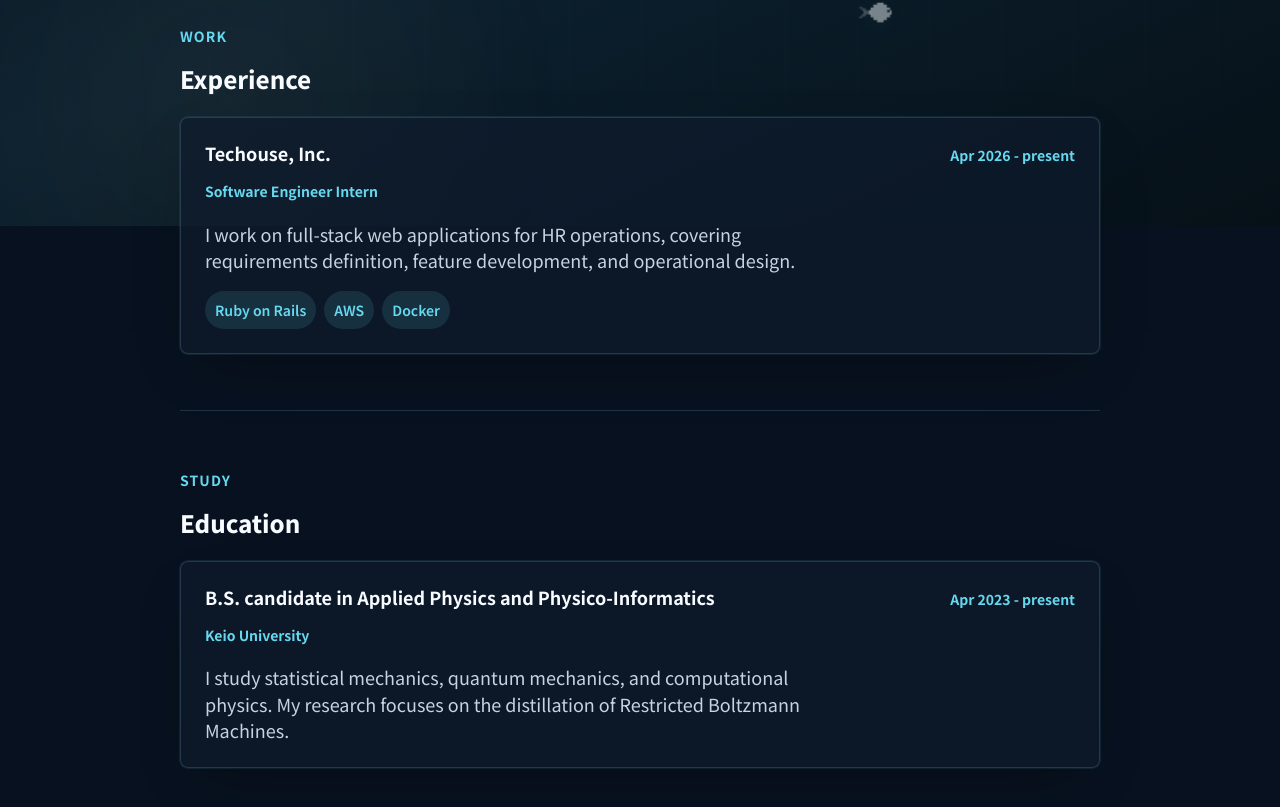
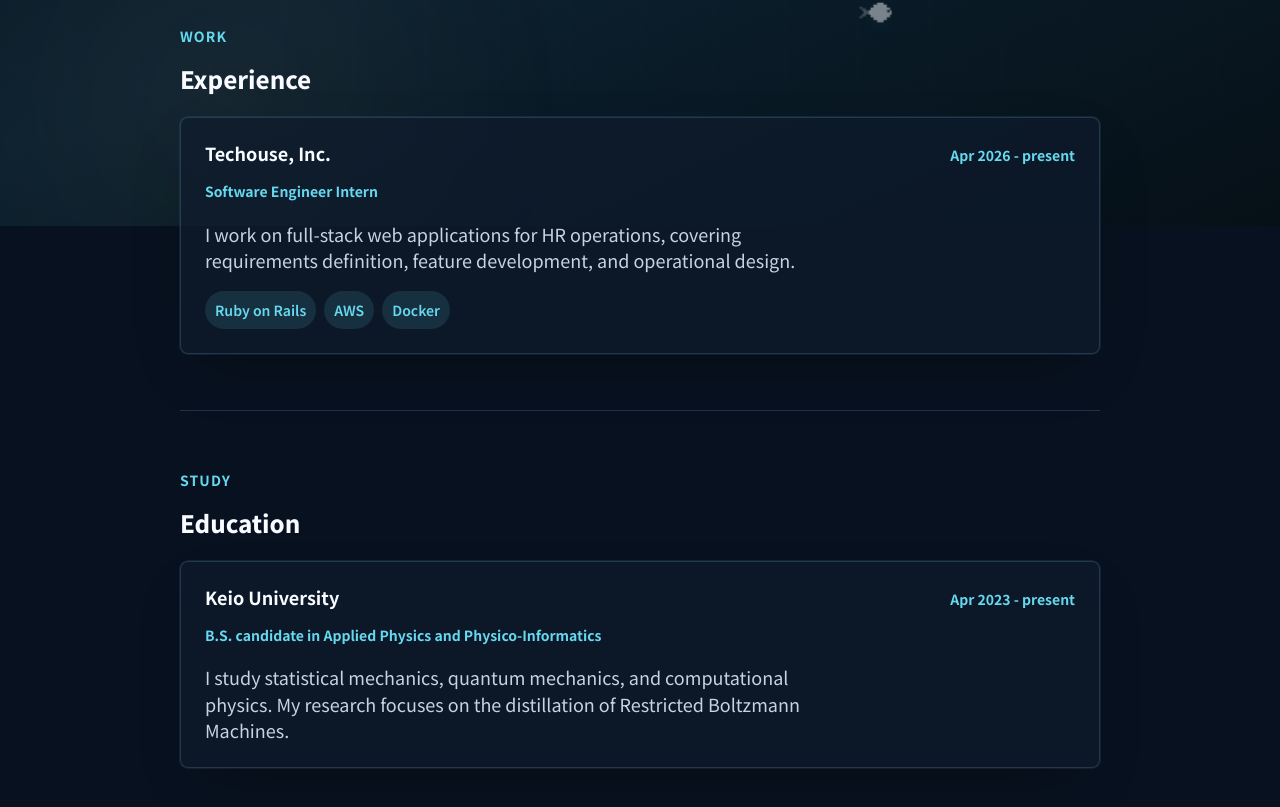
Before and after one commit to RyotaKawagishi/portfolio, a React (Vite) app: page /about in a window 1280 px wide. Shown: the part 574-1381 px from the top of the page. Built offline with nearby package versions, Linux system fonts and the light colour scheme.

Commit message:
style: reorder education details

```diff
--- a/src/components/EducationSection.tsx
+++ b/src/components/EducationSection.tsx
@@ -9,10 +9,10 @@
         {education.map((item) => (
           <article className="info-card" key={item.degree}>
             <div className="card-header">
-              <h3>{item.degree}</h3>
+              <h3>{item.school}</h3>
               <span>{item.period}</span>
             </div>
-            <p className="card-meta">{item.school}</p>
+            <p className="card-meta">{item.degree}</p>
             <p>{item.summary}</p>
           </article>
         ))}
```
